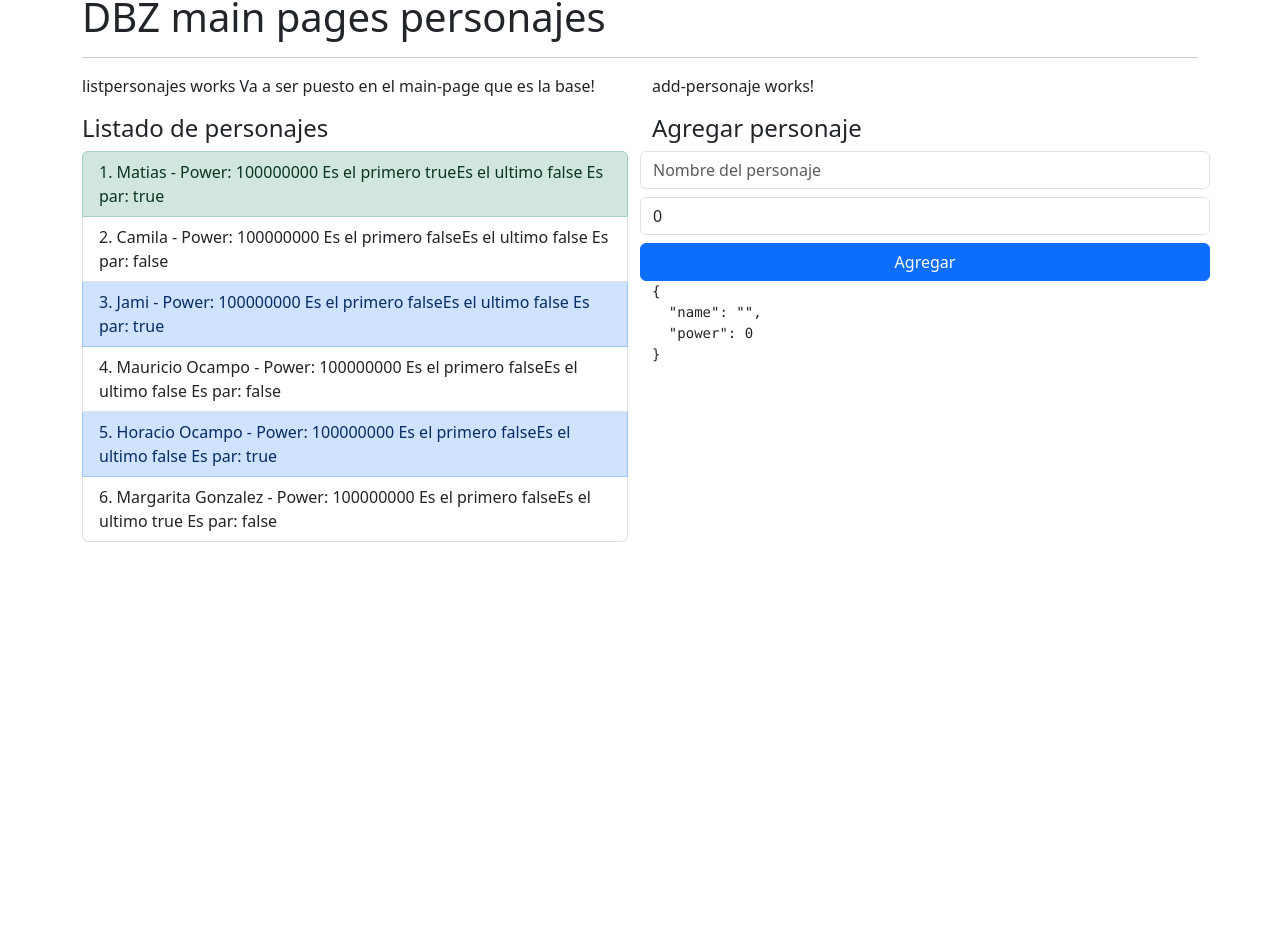
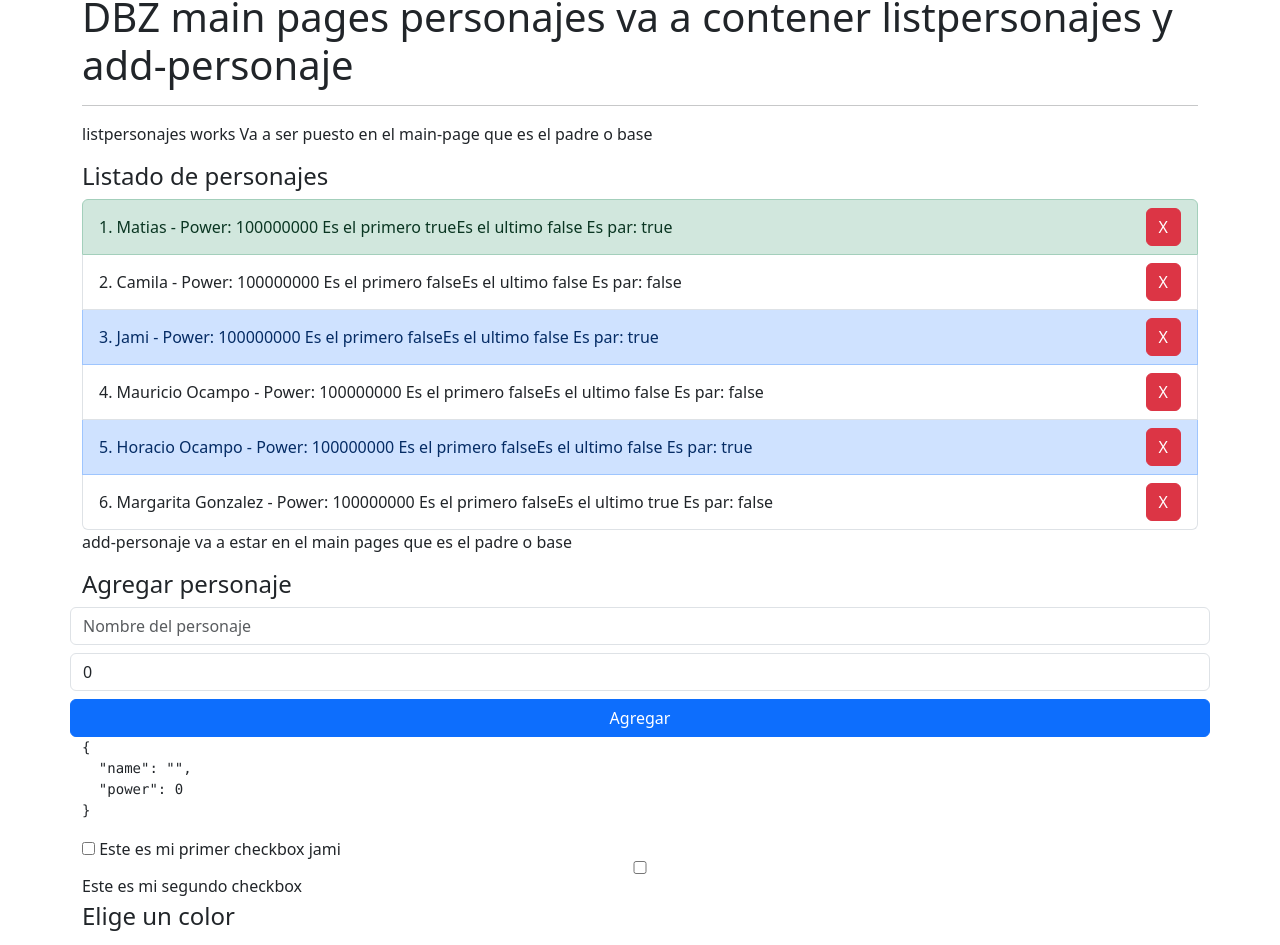
Before and after one commit to mocampo1970/bases, an Angular app: page / in a window 1280 px wide. Shown: the part 958-1903 px from the top of the page. Before the commit the page ends 1500 px from the top, so only its background shows below. Built offline with nearby package versions, Linux system fonts and the light colour scheme; what ng-apexcharts would draw is missing.

Commit message:
enero 16 2024: arreglos finales

```diff
--- a/package.json
+++ b/package.json
@@ -22,7 +22,9 @@
     "apexcharts": "^3.42.0",
     "ng-apexcharts": "^1.8.0",
     "rxjs": "~7.8.0",
+    "sweetalert2": "^11.10.0",
     "tslib": "^2.3.0",
+    "uuid": "^9.0.1",
     "zone.js": "~0.12.0"
   },
   "devDependencies": {
@@ -30,6 +32,7 @@
     "@angular/cli": "~15.1.6",
     "@angular/compiler-cli": "^15.1.0",
     "@types/jasmine": "~4.3.0",
+    "@types/uuid": "^9.0.7",
     "jasmine-core": "~4.5.0",
     "karma": "~6.4.0",
     "karma-chrome-launcher": "~3.1.0",
--- a/src/app/dbz/components/add-personaje/add-personaje.component.html
+++ b/src/app/dbz/components/add-personaje/add-personaje.component.html
@@ -1,4 +1,4 @@
-<p>add-personaje works!</p>
+<p>add-personaje va a estar en el main pages que es el padre o base</p>
 <h4>Agregar personaje</h4>
 
 <form class="row" (ngSubmit)="emitCharacter()">
--- a/src/app/dbz/components/add-personaje/add-personaje.component.ts
+++ b/src/app/dbz/components/add-personaje/add-personaje.component.ts
@@ -22,6 +22,9 @@ export class AddPersonajeComponent {
 
   emitCharacter(): void{
 
+    // Cuando el programa pase por aqui para
+    debugger;
+
     // Si no tiene nombre retorna
     if (this.character.name.length === 0) return;
 
@@ -34,6 +37,9 @@ export class AddPersonajeComponent {
     //this.character.name ='';
     //this.character.power=0;
 
+    // Tambien se puede limpiar pantalla de una vez el objeto
+    //this.character = {name:'', power:0}
+
   }
 
 }
--- a/src/app/dbz/components/listpersonajes/listpersonajes.component.html
+++ b/src/app/dbz/components/listpersonajes/listpersonajes.component.html
@@ -1,4 +1,4 @@
-<p>listpersonajes works Va a ser puesto en el main-page que es la base!</p>
+<p>listpersonajes works Va a ser puesto en el main-page que es el padre o base</p>
 
 <!-- Esto ul incluyendo el h4 podria ser un componente -->
 <h4>Listado de personajes</h4>
@@ -9,7 +9,9 @@
     <!-- Isfirst para sacar el primer dato, even si es par, toda esta stes lineas pueden ir en una
          sola pero por visualizacion es mejor dejarlas asi, toda esta documentacion esta en
          https://angular.io/api/common/NgForOf
-        manejo de NgClass -->
+        manejo de NgClass
+        d-flex justify-content-between justifica el texto y el boton de eliminar
+        align-items-center centra los textos de los personajes -->
     <li *ngFor="let character of characterList;
         let i = index;
         let isFirst = first;
@@ -17,12 +19,14 @@
         let isEven = even;
         let isOdd = odd
         "
-        class="list-group-item"
+        class="list-group-item d-flex justify-content-between align-items-center"
         [ngClass]="{'list-group-item-success': isFirst,
         'list-group-item-primary': isEven}">
         <!-- esta instruccion del ngclass la traigo de
             https://getbootstrap.com/docs/4.0/components/list-group/ y puedo pintar
             por ejm -->
+        <div>
+
             <span>{{i +  1}}. </span>
             <strong></strong>
             {{character.name}} - Power: {{character.power}}
@@ -37,6 +41,8 @@
             <span>Es el ultimo {{ isLast }}</span>
 
             <span> Es par: {{ isEven }}</span>
+        </div>
+        <button class="btn btn-danger" (click)="onDeletePersonaje(i)">X</button>
 
     </li>
 </ul>
--- a/src/app/dbz/components/listpersonajes/listpersonajes.component.ts
+++ b/src/app/dbz/components/listpersonajes/listpersonajes.component.ts
@@ -1,5 +1,6 @@
-import { Component, Input } from '@angular/core';
+import { Component, EventEmitter, Input, Output } from '@angular/core';
 import { Character } from '../../interfaces/character';
+import Swal from 'sweetalert2';
 
 @Component({
   selector: 'app-listpersonajes',
@@ -16,6 +17,55 @@ export class ListpersonajesComponent {
     power: 1000000000
   }]
 
-  // Hola esto es un comentario..
+  //================================================================================================
+  // Creamos la instancia de este emisor de eventos y debo decorarla con el @output y este va
+  // de hijo listcomponent a padre main, EventEmitter emite datos de este hijo al padre.
+  // onDelete va a ser visible en el padre que es main
+  //================================================================================================
+  @Output()
+  // public onDelete = new EventEmitter<number>(); <- Esta forma tambien es valida o la de abajo
+  public onDelete: EventEmitter<number> = new EventEmitter();
+
+  // Aqui en la lista vamos a eliminar un registro X presionando el boton eliminar, este eliminar como
+  // son 2 componentes diferentes lo hacemos por @output y por EventEmitter
+  onDeletePersonaje(index: number): void{
+    // TODO: emitir el id del personaje
+    console.log("index", index)
+    this.onDelete.emit(index);
+
+    // mensaje
+    // Tema de sweetalert2
+    Swal.fire({}).then((result) => {})
+
+
+    Swal.fire({
+      title: 'Esta seguro que desea eliminar?',
+      text: "El registro del producto: " + index,
+      icon: 'warning',
+      showCancelButton: true,
+      confirmButtonColor: '#3085d6',
+      cancelButtonColor: '#d33',
+      confirmButtonText: 'Yes, delete it!'
+    }).then((result) => {
+      // Si confirman que eliminan
+      if (result.isConfirmed) {
+        // Vamos a ingresar aqui el codigo de eliminar
+        /*this.productoService.delete(producto.id).subscribe(
+          res => this.productoService.getAll().subscribe(
+          response => this.productos = response
+          )
+        )
+        Swal.fire(
+          'Eliminado!',
+          'Tu registro fue eliminado.',
+          'success'
+        )*/
+
+        this.onDelete.emit(index);
+
+      }
+    })
+
+  }
 
 }
--- a/src/app/dbz/interfaces/character.ts
+++ b/src/app/dbz/interfaces/character.ts
@@ -1,6 +1,9 @@
 
+// Ese id lo pusimos de ultimo y para no tener que refactorizar le colocamos la ? que
+// significa que es opcional
 
 export interface Character {
+    id?: string;
     name: string;
     power: number;
 }
--- a/src/app/dbz/pages/main-page/main-page.component.html
+++ b/src/app/dbz/pages/main-page/main-page.component.html
@@ -1,12 +1,20 @@
-<h1>DBZ main pages personajes</h1>
+<h1>DBZ main pages personajes va a contener listpersonajes y add-personaje</h1>
 <hr>
 
 <div class="row">
     <div class="col">
 
         <!-- Esto es como decir te envio characters y recibelos en characterList alla en
-             listPersonajes y cuando enviamos del padre al hijo usamos [] emite del padre al hijo -->
-        <app-listpersonajes [characterList]="characters"></app-listpersonajes>
+             listPersonajes y cuando enviamos del padre al hijo usamos [] emite del padre al hijo
+             en el caso del onDelete emitimos desde alla del hijo que es listcomponent.
+             en la clase main.ts pasamos toda la logica a dbzservice que es un nuevo servicio entonces
+             aqui apuntamos a el servicio dbzService-->
+
+        <!-- Luego en la 3 linea lo pasamos de llamar el servicio desde aqui a poner el servicio privado
+             y llamar un metodo de aqui que invoca el servicio -->
+        <!--<app-listpersonajes [characterList]="characters" (onDelete)="onDeletePersonaje($event)"></app-listpersonajes>-->
+        <!--<app-listpersonajes [characterList]="characters" (onDelete)="dbzService.onDeletePersonaje($event)"></app-listpersonajes>-->
+        <app-listpersonajes [characterList]="characters" (onDelete)="onDeletePersonaje($event)"></app-listpersonajes>
 
         <!-- Esto ul incluyendo el h4 podria ser un componente -->
         <!--<h4>Listado de personajes</h4>
@@ -18,11 +26,22 @@
         </ul>-->
     </div>
 
+    <!-- OnDelete-->
+    <div>
+
+    </div>
+
     <div class="col">
 
         <!-- Aqui se recibe lo del hijo app-add-personaje a este padre main-page y como quiero escuchar
             que emite el hijo al padre le colocamos entre () y adicional aqui en el padre recibimos lo
-            del hijo en onNewPersonaje -->
+            del hijo en onNewPersonaje
+            en la clase main.ts pasamos toda la logica a dbzservice que es un nuevo servicio entonces
+            aqui apuntamos a el servicio dbzService-->
+
+        <!-- Movemos el llamado al servicio desde aqui para el ts  -->
+        <!--<app-add-personaje (onNewPersonaje)="onNewPersonaje($event)"></app-add-personaje>-->
+        <!--<app-add-personaje (onNewPersonaje)="dbzService.onNewPersonaje($event)"></app-add-personaje>-->
         <app-add-personaje (onNewPersonaje)="onNewPersonaje($event)"></app-add-personaje>
 
         <!-- Todo esto va para otro componente -->
@@ -41,4 +60,30 @@
         -->
     </div>
 
+    <label
+    >
+
+
+    <!-- Checkbox -->
+    <input type="checkbox" id="cbox1" value="first_checkbox" /> Este es mi primer
+    checkbox jami</label
+    ><br />
+
+    <input type="checkbox" id="cbox2" value="second_checkbox" />
+    <label for="cbox2">Este es mi segundo checkbox</label>
+
+    <!-- Radio button-->
+    <fieldset>
+        <legend>Elige un color</legend>
+        <label>
+            <input type="radio" name="color" value="azul"> Verde
+        </label>
+        <label>
+            <input type="radio" name="color" value="negro"> Blanco
+        </label>
+        <label>
+            <input type="radio" name="color" value="amarillo"> ATLETICO NACIONAL
+        </label>
+    </fieldset>
+
 </div>
--- a/src/app/dbz/pages/main-page/main-page.component.ts
+++ b/src/app/dbz/pages/main-page/main-page.component.ts
@@ -1,5 +1,6 @@
 import { Component } from '@angular/core';
 import { Character } from '../../interfaces/character';
+import { DbzService } from '../../services/dbz.service';
 
 @Component({
   selector: 'app-main-page',
@@ -8,11 +9,27 @@ import { Character } from '../../interfaces/character';
 })
 export class MainPageComponent {
 
+  // Aqui como todo esto lo pasamos para el servicio aqui lo tenemos que inyectar pero lo vamos a
+  // colocar private por temas de que asi se debe hacer
+  constructor(private dbzService: DbzService){
+
+  }
+
+  // Cuando se coloca la clase privada aqui la puedo acceder lo vamos a hacer con operador spread
+  get characters(): Character[]{
+    return [...this.dbzService.characters];
+  }
+
+
   // NOTA: Character es un arreglo si se le omite el [] queda como un dato y muestra error
   //       Otra cosa es que dentro de la asignacion de la ste interfaz debe ser con : NO con =
   //       porque saca error. Estos superheroes se van a pasar a listpersonajes alla se reciben
   //       con @Input
-  public characters: Character[] = [{
+
+
+  // Todo esto va para el servicio dbz.service
+
+  /*public characters: Character[] = [{
     name: 'Matias',
     power : 100000000
   },
@@ -34,15 +51,35 @@ export class MainPageComponent {
   }
 
   ];
+  */
 
 
-  // Metodo que adiciona un personaje
-  onNewPersonaje(character: Character): void{
+  // Metodo que adiciona un personaje asi esaba antes
+  /*onNewPersonaje(character: Character): void{
     console.log("mainpage")
     console.log("mainpage character : ", character)
     //this.characters.unshift(character);   // Lo pone al ppio del arreglo
     this.characters.push(character);        // Lo pone al final del arreglo
+  }*/
+
+  // asi queda el nuevo personaje
+  onNewPersonaje(character: Character){
 
   }
 
+  // Metodo que elimina personaje este metodo esta en el list pero aqui se refresca
+  // si tuvieramos un servicio aqui se llamaria y se refresca la ventana
+  /*
+  onDeletePersonaje(index: number){
+    this.characters.splice(index, 1);
+  }*/
+
+    // Asi queda
+    onDeletePersonaje(id: number): void{
+      this.dbzService.onDeletePersonaje(id);
+    }
+
+
+
+
 }
--- /dev/null
+++ b/src/app/dbz/services/dbz.service.ts
@@ -0,0 +1,76 @@
+import { Injectable } from '@angular/core';
+import { Character } from '../interfaces/character';
+import { v4 as uuid } from 'uuid';
+
+console.log(uuid);
+
+// Inyectable significa que es un servicio y el providedId nuestro servicio sirve para
+// toda la aplicacion, siempre y cuando lo hagamos como inyeccion de dependencias.
+@Injectable({
+  providedIn: 'root'
+})
+export class DbzService {
+
+  constructor() { }
+
+ // NOTA: Character es un arreglo si se le omite el [] queda como un dato y muestra error
+  //       Otra cosa es que dentro de la asignacion de la ste interfaz debe ser con : NO con =
+  //       porque saca error. Estos superheroes se van a pasar a listpersonajes alla se reciben
+  //       con @Input
+  public characters: Character[] = [{
+    id: uuid(),
+    name: 'Matias',
+    power : 100000000
+  },
+  {
+    id: uuid(),
+    name : 'Camila',
+    power : 100000000
+  },{
+    id: uuid(),
+    name : 'Jami',
+    power : 100000000
+  },{
+    id: uuid(),
+    name : 'Mauricio Ocampo',
+    power : 100000000
+  },{
+    id: uuid(),
+    name : 'Horacio Ocampo',
+    power : 100000000
+  },{
+    id: uuid(),
+    name : 'Margarita Gonzalez',
+    power : 100000000
+  }
+  ];
+
+  // Metodo que adiciona un personaje
+  onNewPersonaje(character: Character): void{
+    console.log("mainpage")
+    console.log("mainpage character : ", character)
+
+    // Es una forma de definirla
+    /*const newCharacter: Character = {
+      id: uuid(),
+      name: character.name,
+      power: character.power
+    }*/
+
+    // O tambien se puede definir con el operador spread Spread Operator en typescript es con...
+    // esto significa esparce todas las propiedades en el nuevo objeto que estoy creando
+    const newCharacter: Character = { id: uuid(), ...character}
+
+
+    //this.characters.unshift(character);   // Lo pone al ppio del arreglo
+    this.characters.push(character);        // Lo pone al final del arreglo
+  }
+
+  // Metodo que elimina personaje este metodo esta en el list pero aqui se refresca
+  // si tuvieramos un servicio aqui se llamaria y se refresca la ventana
+  onDeletePersonaje(index: number){
+    this.characters.splice(index, 1);
+  }
+
+
+}
```
Also changed, not shown: 1 other file (tests, documents, lock files or other folders). Lines whose indentation alone changed are shown as unchanged.
